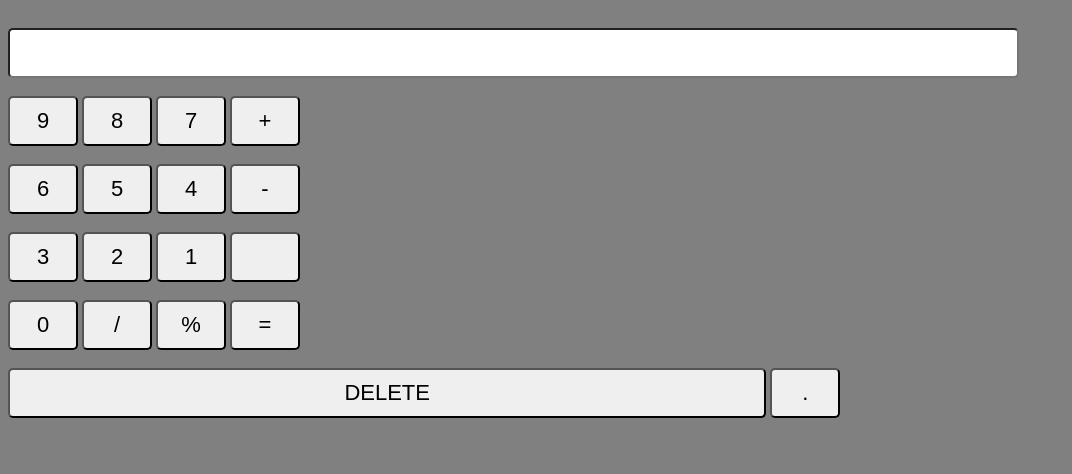
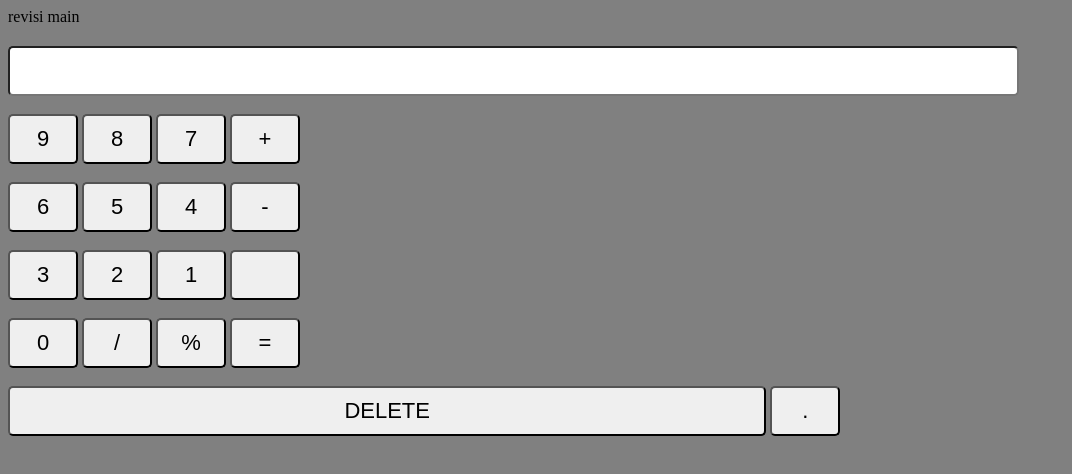
Before and after one commit to easycode441/proyek-01, a plain HTML site: page index.html in a window 1280 px wide. Shown: the whole page, without its empty margins (0-1072 px from the left). Drawn offline with Linux system fonts and the light colour scheme.

Commit message:
menambahkan beberapa revisi

```diff
--- a/index.html
+++ b/index.html
@@ -8,6 +8,7 @@
 </head>
 <body>
     <div class="Wrap">
+        <span>revisi main</span>
         <form name ="cal">
             <input type="text" name ="display">
             <br><br>
```
